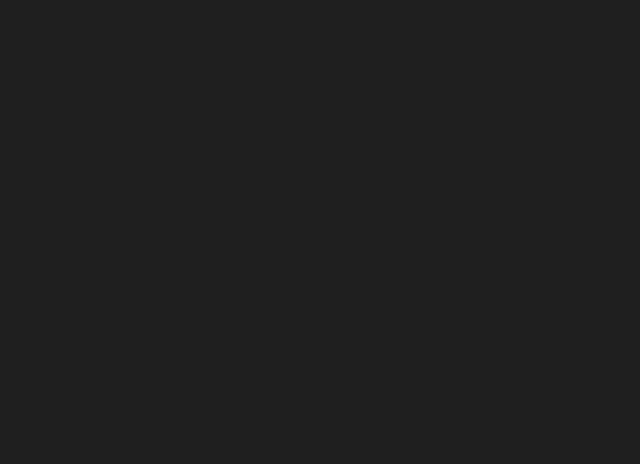
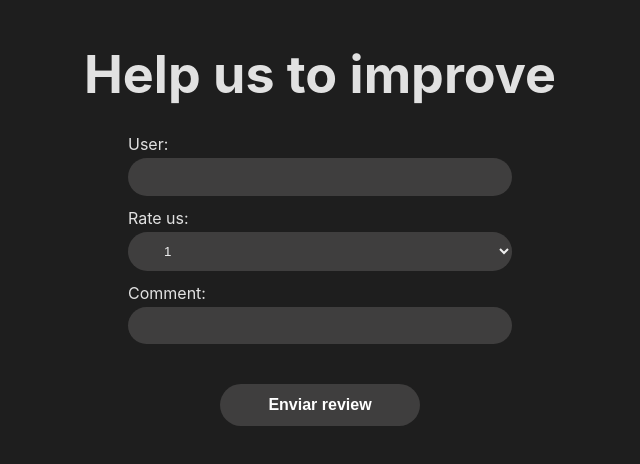
Before and after one commit to PF-03/CoinTracker, a React (Vite) app in the folder client/: page /review in a window 1280 px wide. Before the commit this address had no page. Shown: the top 464 px of the page, without its empty margins (320-960 px from the left). Built offline with nearby package versions, Linux system fonts and the light colour scheme; a web font is replaced by a local one.

Commit message:
Componente review

```diff
--- a/client/src/App.tsx
+++ b/client/src/App.tsx
@@ -5,6 +5,7 @@
 import LandingPage from "./views/landingPage/landingPage";
 import FormRegister from "./components/FormRegister/FormRegister";
 import DetailsActivs from "./components/details-activs/detailsActivs";
+import Review from "./components/Review/Review"
 
 import Activos from "./components/ver_mas_activos/ver_mas_activos";
 
@@ -15,6 +16,8 @@
         <Route path="/" element={<LandingPage />} />
 
         <Route path="/home" element={<Home />} />
+
+        <Route path="/review" element={<Review />} />
 
         <Route path="/crypto/:nameActi" element={<DetailsActivs />} />
 
--- /dev/null
+++ b/client/src/components/Review/Review.css
@@ -0,0 +1,70 @@
+.reviewContainer {
+    display: flex;
+    flex-direction: column;
+    align-items: center;
+}
+
+.reviewContainer h2 {
+    margin-bottom: 1rem;
+}
+
+.orText {
+    opacity: 90%;
+    font-size: 0.8rem;
+    margin: 12px 0 0 0;
+}
+
+.reviewForm {
+    display: flex;
+    flex-direction: column;
+    width: 30%;
+    min-width: 300px;
+}
+
+.reviewForm .submit-btn {
+    /* background: linear-gradient(270deg, #7745c8, #b588ff); */
+    border-radius: 30px;
+    /* border: 1px solid #b588ff; */
+    height: 2.6rem;
+    width: 70%;
+    max-width: 200px;
+    font-size: 100%;
+    /* cursor: not-allowed; */
+    margin: 40px auto 0 auto;
+    color: #EFEFEF;
+}
+
+/* .submit-btn-active {
+    cursor: pointer;
+    opacity: 100%;
+} */
+
+.reviewFormLabel {
+    margin-top: 12px;
+    margin-bottom: 4px;
+}
+
+.reviewFormInput {
+    margin: 0;
+    padding: .7rem 2rem;
+    background-color: #3F3E3E;
+    border-radius: 2rem;
+    border: none;
+    color: #EFEFEF;
+}
+
+.reviewFormSelect {
+    margin: 0;
+    padding: .7rem 2rem;
+    background-color: #3F3E3E;
+    border-radius: 2rem;
+    border: none;
+    color: #EFEFEF;
+}
+
+.inputError {
+    font-size: 0.6rem;
+    margin: 0;
+    padding: 0;
+    color: #FF3838;
+}
--- /dev/null
+++ b/client/src/components/Review/Review.tsx
@@ -0,0 +1,172 @@
+import { useState } from 'react';
+import axios from 'axios';
+import './Review.css';
+import Button from '../styles/button';
+
+function Review() {
+
+    const [inputs, setInputs] = useState({
+        username: '',
+        calification: '',
+        comment: '',
+        disabled: true,
+        errors: {
+            username: '',
+            calification: '',
+            comment: '',
+        },
+    });
+
+    function validateForm(errors: Object) {
+        let usernameInput = document.getElementById('username');
+        let calificationInput = document.getElementById('mail');
+        let commentInput = document.getElementById('password');
+
+        let username = usernameInput.getAttribute('value');
+        let calification = calificationInput.getAttribute('value');
+        let comment = commentInput.getAttribute('value');
+
+        if (!username || !calification || !comment) {
+            setInputs({
+                ...inputs,
+                disabled: true,
+            });
+            return;
+        }
+
+        let valid = true;
+
+        Object.values(errors).forEach((val) => {
+            if (val.length > 0) {
+                valid = false;
+            }
+        });
+
+        if (valid) {
+            setInputs({
+                ...inputs,
+                disabled: false,
+            });
+        } else {
+            setInputs({
+                ...inputs,
+                disabled: true,
+            });
+        }
+    }
+
+    function handleChange(e: any) {
+        type InputField =
+            | 'username'
+            | 'calification'
+            | 'comment';
+
+        const { value } = e.target;
+        const name: InputField = e.target.name;
+        let errors = inputs.errors;
+
+        switch (name) {
+            case 'username':
+                errors.username = value.length < 1 ? 'Escribe tu correo' : '';
+                break;
+            case 'calification':
+                break;
+            case 'comment':
+                errors.comment = value.length < 5 ? 'Escribe minimo 10 letras' : '';
+                break;
+            default:
+                break;
+        }
+
+        inputs[name] = value;
+        setInputs({
+            ...inputs,
+            [name]: value,
+            errors,
+        });
+        validateForm(inputs.errors);
+    }
+
+    async function submitForm(e: any) {
+        e.preventDefault();
+        try {
+            await axios.post('http://localhost:3001/review', {
+                user: inputs.username,
+                calification: inputs.calification,
+                comment: inputs.comment,
+            });
+            alert('Tu review ha sido enviada con exito!');
+            window.location.href = `/`;
+        } catch (error) {
+            alert(`Algo salio mal, intenta de nuevo.\n${error}`);
+        }
+    }
+
+    return (
+        <div className='reviewContainer'>
+            <h2>Help us to improve</h2>
+
+            <form onSubmit={submitForm} className='reviewForm'>
+
+                <label className='reviewFormLabel' htmlFor='username'>
+                    User:{' '}
+                </label>
+                <input
+                    required
+                    className='reviewFormInput'
+                    name='username'
+                    id='username'
+                    onChange={handleChange}
+                    value={inputs.username}
+                />
+                {!inputs.errors.username ? null : (
+                    <p className='inputError'>{inputs.errors.username}</p>
+                )}
+
+                <label className='reviewFormLabel' htmlFor='calification'>
+                    Rate us:{' '}
+                </label>
+                <select name="calification" value={inputs.calification} id='calification'  className='reviewFormSelect'>
+                    <option value={1}>1</option>
+                    <option value={2}>2</option>
+                    <option value={3}>3</option>
+                    <option value={4}>4</option>
+                    <option value={5}>5</option>
+                </select>
+
+                {/* <input
+                    className='reviewFormInput'
+                    name='calification'
+                    id='calification'
+                    onChange={handleChange}
+                    value={inputs.calification}
+                /> */}
+
+                <label className='reviewFormLabel' htmlFor='comment'>
+                    Comment:{' '}
+                </label>
+                <input
+                    required
+                    className='reviewFormInput'
+                    name='comment'
+                    id='comment'
+                    onChange={handleChange}
+                    value={inputs.comment}
+                />
+                {!inputs.errors.comment ? null : (
+                    <p className='inputError'>{inputs.errors.comment}</p>
+                )}
+
+                <Button
+                    gradient={inputs.disabled ? false : true}
+                    className='submit-btn'
+                    id='submit-btn'
+                    type='submit'
+                >
+                    Enviar review
+                </Button>
+            </form>
+        </div>
+    );
+}
+export default Review;
--- a/client/src/components/navbar/LandingNavbar.tsx
+++ b/client/src/components/navbar/LandingNavbar.tsx
@@ -15,7 +15,7 @@
           </div>
           <ul className={style.navButtons}>
             <a href="#About">About Us</a>
-            <a href="#ReviewLanding">Reviews</a>
+            <a href="/review">Feedback</a>
             <a href="#ContactUs">Contact Us</a>
           </ul>
         </div>
```
